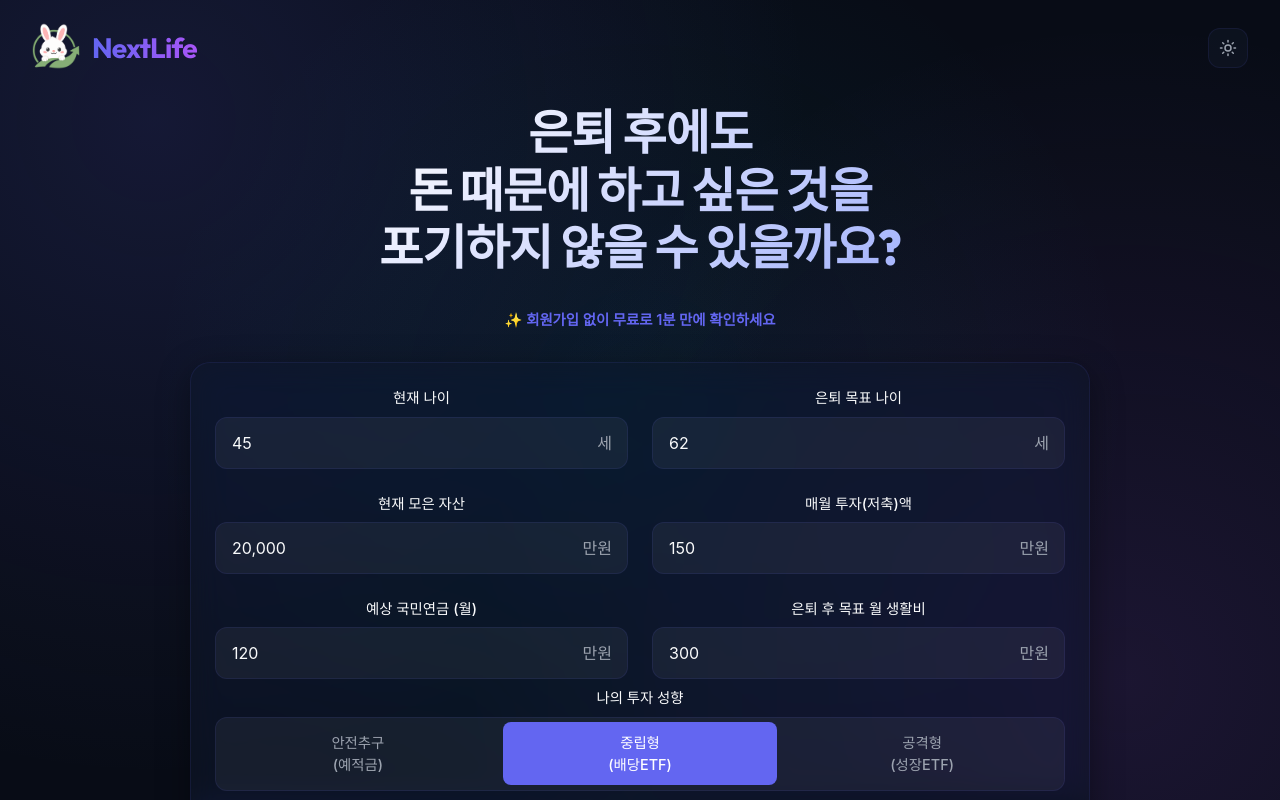
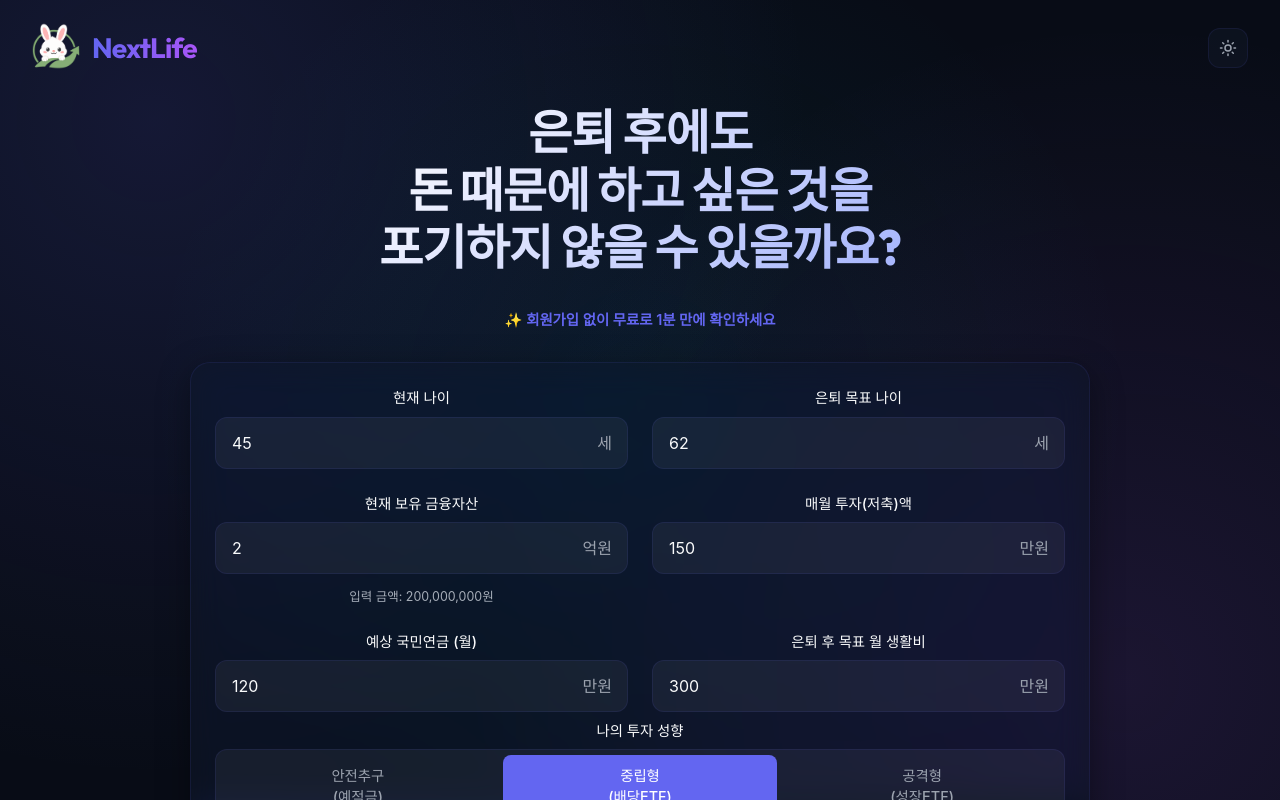
Before and after one commit to cchtokki-web/nextlife, a Next.js app: page / in a window 1280 px wide. Shown: the top 800 px of the page. Built offline with nearby package versions, Linux system fonts and the light colour scheme; no server answers.

Commit message:
fix: clarify current asset input unit

```diff
--- a/src/web/features/Landing/SimpleSimulator.module.css
+++ b/src/web/features/Landing/SimpleSimulator.module.css
@@ -52,6 +52,13 @@
   right: 1rem;
   color: var(--foreground-muted);
   pointer-events: none;
+}
+
+.moneyHint {
+  display: block;
+  margin-top: 6px;
+  color: rgba(226, 232, 240, 0.72);
+  font-size: 0.78rem;
 }
 
 .selectGroup {
--- a/src/web/features/Landing/SimpleSimulator.tsx
+++ b/src/web/features/Landing/SimpleSimulator.tsx
@@ -70,6 +70,57 @@
       onBlur={draft.onBlur}
       className={styles.input}
     />
+  );
+}
+
+function EokWonInput({
+  name, value, onChangeWon,
+}: {
+  name: string;
+  value: number;
+  onChangeWon: (won: number) => void;
+}) {
+  const draft = useNumericDraft({
+    value,
+    format: (won) => (won / 100_000_000).toLocaleString(),
+    parse: (raw) => {
+      const numeric = raw.replace(/,/g, '').replace(/[^0-9.]/g, '');
+      return numeric === '' ? 0 : Number(numeric) * 100_000_000;
+    },
+    onCommit: onChangeWon,
+    formatDraft: (raw) => {
+      const numeric = raw.replace(/,/g, '').replace(/[^0-9.]/g, '');
+      return numeric === '' ? '' : numeric;
+    },
+  });
+
+  const enteredEok = Number(draft.value.replace(/,/g, '')) || 0;
+  const enteredWon = enteredEok * 100_000_000;
+
+  return (
+    <>
+      <div className={styles.inputWrapper}>
+        <input
+          name={name}
+          type="text"
+          inputMode="numeric"
+          autoComplete="off"
+          autoCorrect="off"
+          autoCapitalize="off"
+          spellCheck={false}
+          placeholder="예: 2"
+          value={draft.value}
+          onChange={draft.onChange}
+          onBlur={draft.onBlur}
+          className={styles.input}
+          aria-describedby={`${name}-hint`}
+        />
+        <span className={styles.unit}>억원</span>
+      </div>
+      <span id={`${name}-hint`} className={styles.moneyHint}>
+        {enteredWon > 0 ? `입력 금액: ${enteredWon.toLocaleString()}원` : '예: 2억원 = 200,000,000원'}
+      </span>
+    </>
   );
 }
 
@@ -259,15 +310,12 @@
               </div>
 
               <div className={styles.inputGroup}>
-                <label>현재 모은 자산</label>
-                <div className={styles.inputWrapper}>
-                  <ManWonInput
-                    name="currentAssets"
-                    value={input.currentAssets}
-                    onChangeWon={(won) => setInput(prev => ({ ...prev, currentAssets: won }))}
-                  />
-                  <span className={styles.unit}>만원</span>
-                </div>
+                <label>현재 보유 금융자산</label>
+                <EokWonInput
+                  name="currentAssets"
+                  value={input.currentAssets}
+                  onChangeWon={(won) => setInput(prev => ({ ...prev, currentAssets: won }))}
+                />
               </div>
 
               <div className={styles.inputGroup}>
```
Also changed, not shown: 1 other file (tests, documents, lock files or other folders).
